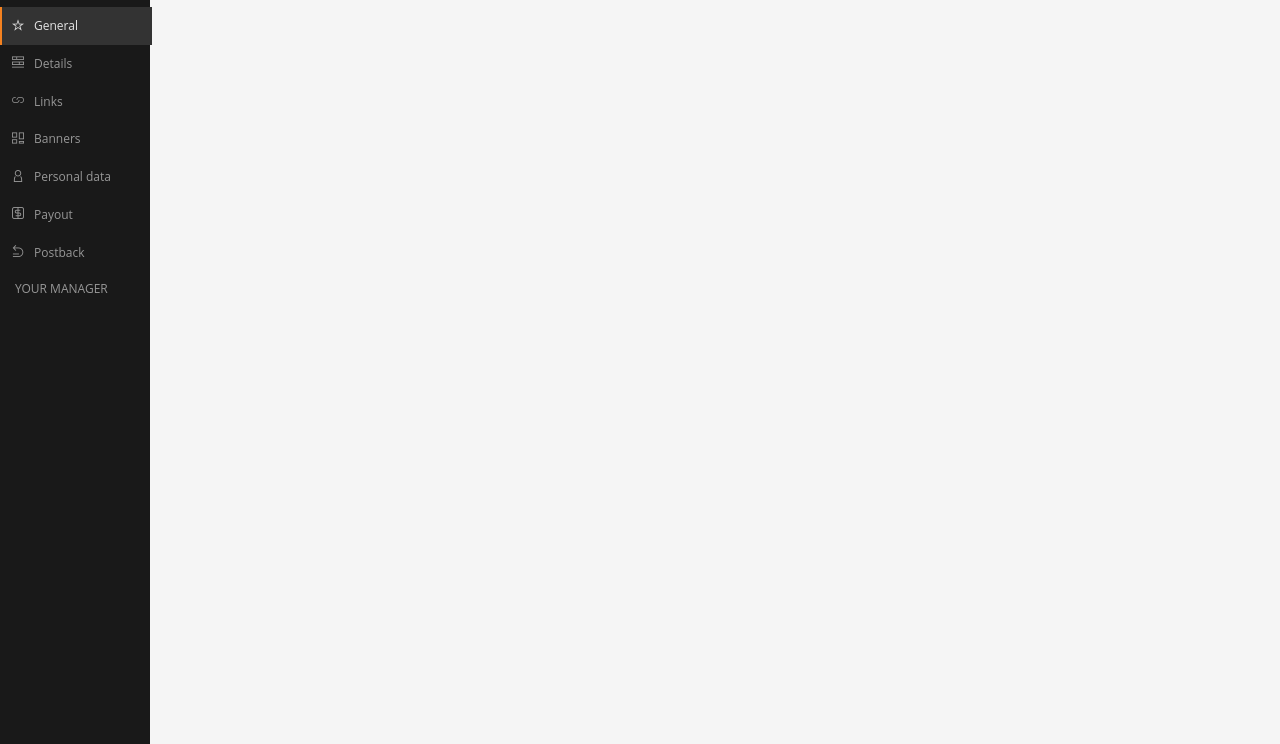
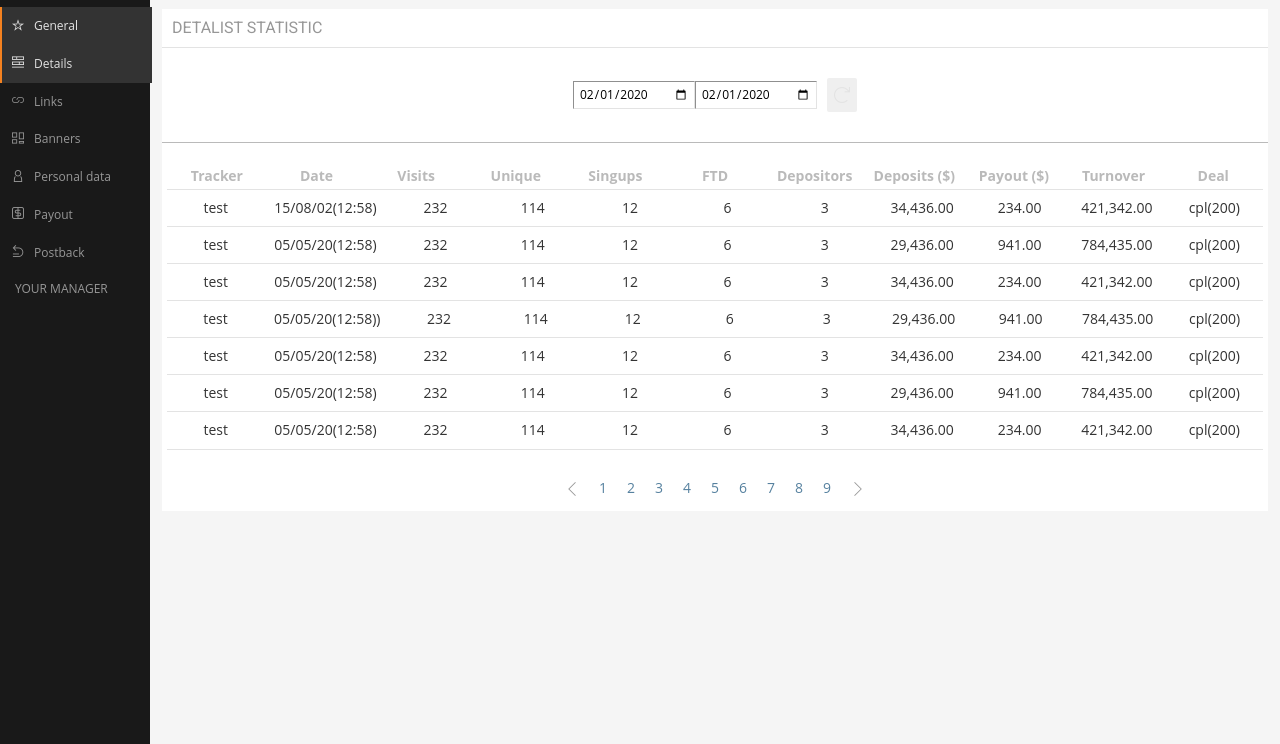
Before and after one commit to shyvva/administration-panel, a website: page src/index.html in a window 1280 px wide. Both pictures are taken after a click on the element "Details". Shown: the part 56-800 px from the top of the page. Drawn offline with nearby package versions, Linux system fonts and the light colour scheme; files that its build step writes are made by us from their sources.

Commit message:
Add detalist statistic page

```diff
--- a/src/index.html
+++ b/src/index.html
@@ -377,6 +377,151 @@
     </div>
   </section>
 
+  <!-- Detalist Statistic -->
+
+  <section class="content detalist-statistic">
+    <div class="tables container" id="sb-details">
+      <div class="title">
+        <h4>DETALIST STATISTIC</h4>
+      </div>
+      <div class="calendar">
+        <input type="date" id="start" value="2020-02-01" min="2019-02-01">
+        <input type="date" id="end" value="2020-02-01" min="2019-02-01">
+        <button class="btn btn-ora" style="width: 30px; padding-top: 9px;">
+          <i class="icon-refresh"></i>
+        </button>
+      </div>
+      <div class="statistic">
+        <table>
+          <tr>
+            <th>Tracker<i class="icon-arrow-down-small"></i> </th>
+            <th>Date<i class="icon-arrow-down-small"></i></th>
+            <th>Visits<i class="icon-arrow-down-small"></i></th>
+            <th>Unique<i class="icon-arrow-down-small"></i></th>
+            <th>Singups<i class="icon-arrow-down-small"></i></th>
+            <th>FTD<i class="icon-arrow-down-small"></i></th>
+            <th>Depositors<i class="icon-arrow-down-small"></i></th>
+            <th>Deposits ($)<i class="icon-arrow-down-small"></i></th>
+            <th>Payout ($)<i class="icon-arrow-down-small"></i></th>
+            <th>Turnover<i class="icon-arrow-down-small"></i></th>
+            <th>Deal<i class="icon-arrow-down-small"></i></th>
+          </tr>
+
+          <tr>
+            <td>test</td>
+            <td>15/08/02(12:58)</td>
+            <td>232</td>
+            <td>114</td>
+            <td>12</td>
+            <td>6</td>
+            <td>3</td>
+            <td>34,436.00</td>
+            <td>234.00</td>
+            <td>421,342.00</td>
+            <td>cpl(200)</td>
+          </tr>
+
+          <tr>
+            <td>test</td>
+            <td>05/05/20(12:58)</td>
+            <td>232</td>
+            <td>114</td>
+            <td>12</td>
+            <td>6</td>
+            <td>3</td>
+            <td>29,436.00</td>
+            <td>941.00</td>
+            <td>784,435.00</td>
+            <td>cpl(200)</td>
+          </tr>
+
+          <tr>
+            <td>test</td>
+            <td>05/05/20(12:58)</td>
+            <td>232</td>
+            <td>114</td>
+            <td>12</td>
+            <td>6</td>
+            <td>3</td>
+            <td>34,436.00</td>
+            <td>234.00</td>
+            <td>421,342.00</td>
+            <td>cpl(200)</td>
+          </tr>
+
+          <tr>
+            <td>test</td>
+            <td>05/05/20(12:58))</td>
+            <td>232</td>
+            <td>114</td>
+            <td>12</td>
+            <td>6</td>
+            <td>3</td>
+            <td>29,436.00</td>
+            <td>941.00</td>
+            <td>784,435.00</td>
+            <td>cpl(200)</td>
+          </tr>
+
+          <tr>
+            <td>test</td>
+            <td>05/05/20(12:58)</td>
+            <td>232</td>
+            <td>114</td>
+            <td>12</td>
+            <td>6</td>
+            <td>3</td>
+            <td>34,436.00</td>
+            <td>234.00</td>
+            <td>421,342.00</td>
+            <td>cpl(200)</td>
+          </tr>
+
+          <tr>
+            <td>test</td>
+            <td>05/05/20(12:58)</td>
+            <td>232</td>
+            <td>114</td>
+            <td>12</td>
+            <td>6</td>
+            <td>3</td>
+            <td>29,436.00</td>
+            <td>941.00</td>
+            <td>784,435.00</td>
+            <td>cpl(200)</td>
+          </tr>
+
+          <tr>
+            <td>test</td>
+            <td>05/05/20(12:58)</td>
+            <td>232</td>
+            <td>114</td>
+            <td>12</td>
+            <td>6</td>
+            <td>3</td>
+            <td>34,436.00</td>
+            <td>234.00</td>
+            <td>421,342.00</td>
+            <td>cpl(200)</td>
+          </tr>
+        </table>
+
+        <div class="belt">
+          <i class="icon-arrow-left"></i>
+          <span>1</span>
+          <span>2</span>
+          <span>3</span>
+          <span>4</span>
+          <span>5</span>
+          <span>6</span>
+          <span>7</span>
+          <span>8</span>
+          <span>9</span>
+          <i class="icon-arrow-right"></i>
+        </div>
+      </div>
+    </div>
+  </section>
 
   <!-- Pop-ups -->
 
--- a/src/sass/pages/_page-tabels.scss
+++ b/src/sass/pages/_page-tabels.scss
@@ -0,0 +1,67 @@
+.tables{
+  table{
+      display: block;
+      margin: 20px 5px;
+      tbody{
+          display: block;
+         tr{
+              border-bottom: 1px solid $inputs-color;
+              display: flex;
+              width: 100%;
+              th{
+                  color: $button-grey-hover;
+                  padding: 5px;
+                  flex: 0.916%;
+                  font-size: 14px;
+                  i{
+                      display: none;
+                      font-size: 10px;
+                      padding-left: 7px;
+                      text-align: left;
+                  }
+              }
+              th:hover{
+                  background-color: $button-grey ;
+                  color: $inputs-hover-color;
+                  i{
+                      display: inline;
+                      color: $button-grey-hover;
+                  }
+              }
+              td{
+                  text-align: center;
+                  color: $inputs-hover-color;
+                  padding: 10px;
+                  flex: 0.916%;
+                  font-size: 14px;
+              }
+          }
+          tr:hover{
+              background-color: $button-grey-hover;
+          }
+          tr:first-of-type:hover{
+              background-color: transparent;
+          }
+      }
+  }
+  .belt{
+      display: flex;
+      align-items: center;
+      width: 100%;
+      justify-content: center;
+      font-size: 14px;
+
+      span{
+          color: $links-color;
+          padding: 10px;
+          margin-bottom: 5px;
+      }
+      i{
+          padding: 10px;
+      }
+      span:hover{
+          background-color: $inputs-color;
+          color: $button-grey-hover;
+      }
+  }
+}
```
